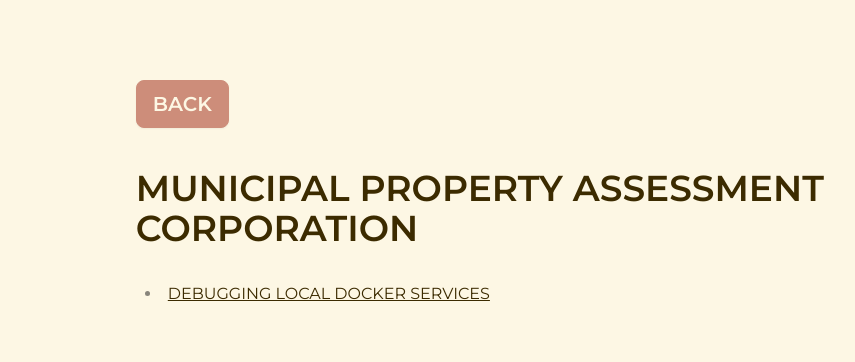
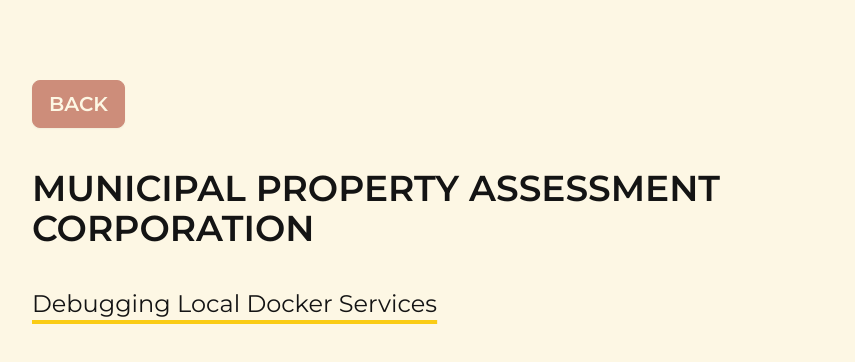
Before and after one commit to yong1le/portfolio, a Next.js app: page /municipal-property-assessment-corporation in a window 1280 px wide. Shown: the top 362 px of the page, without its empty margins (160-1015 px from the left). Built offline with nearby package versions, Linux system fonts and the light colour scheme.

Commit message:
feat: add experiences section

```diff
--- a/app/[location]/layout.tsx
+++ b/app/[location]/layout.tsx
@@ -1,6 +1,6 @@
 const Layout = ({ children }: { children: React.ReactNode }) => {
   return (
-    <div className="flex h-full min-h-screen justify-center bg-secondary p-20">
+    <div className="flex h-full min-h-screen justify-center bg-secondary px-10 py-20 lg:px-48">
       {children}
     </div>
   );
--- a/app/[location]/page.tsx
+++ b/app/[location]/page.tsx
@@ -1,5 +1,6 @@
 import fs from "fs";
 import Link from "next/link";
+import LinkedList from "../components/Utils/LinkList";
 
 const Location = async ({ params }: { params: { location: string } }) => {
   const locationsDirectory = process.cwd() + `/data/${params.location}`;
@@ -18,20 +19,11 @@
       >
         BACK
       </Link>
-      <div className="prose">
-        <h1 className="self-start">
+      <div>
+        <h1 className="self-start text-xl font-bold lg:text-4xl">
           {params.location.replaceAll(/[-_]/g, " ").toUpperCase()}
         </h1>
-        <ul>
-          {experiences &&
-            experiences.map((exp, i) => (
-              <li key={i}>
-                <Link href={`${baseDirectory}/${exp}`}>
-                  {exp.replaceAll(/[-_]/g, " ").toUpperCase()}
-                </Link>
-              </li>
-            ))}
-        </ul>
+        <LinkedList links={experiences} linkPrefix={`/${baseDirectory}`} />
       </div>
     </div>
   );
--- /dev/null
+++ b/app/components/Experiences/ExperiencesSection.tsx
@@ -0,0 +1,22 @@
+import fs from "fs";
+import LinkedList from "../Utils/LinkList";
+
+const ExperiencesSection = () => {
+  const experiences: string[] = [];
+  fs.readdirSync(process.cwd() + "/data", { withFileTypes: true }).forEach(
+    (file) => {
+      if (file.isDirectory()) {
+        experiences.push(file.name);
+      }
+    },
+  );
+
+  return (
+    <div className="flex min-h-screen flex-col justify-center bg-secondary text-secondary-content">
+      <h1 className="text-xl font-bold lg:text-4xl">Experiences</h1>
+      <LinkedList links={experiences} linkPrefix="" />
+    </div>
+  );
+};
+
+export default ExperiencesSection;
--- a/app/components/Layout/Header.tsx
+++ b/app/components/Layout/Header.tsx
@@ -6,11 +6,13 @@
 const Header = ({
   aboutID,
   projectsID,
+  experiencesID,
   skillsID,
   triggerID,
 }: {
   aboutID: string;
   projectsID: string;
+  experiencesID: string;
   skillsID: string;
   triggerID: string;
 }) => {
@@ -21,6 +23,11 @@
 
   const gotoProjects = () => {
     const elm = document.querySelector(`#${projectsID}`);
+    elm?.scrollIntoView({ behavior: "smooth" });
+  };
+
+  const gotoExperiences = () => {
+    const elm = document.querySelector(`#${experiencesID}`);
     elm?.scrollIntoView({ behavior: "smooth" });
   };
 
@@ -110,6 +117,9 @@
             <button className={buttonFormat} onClick={gotoAbout}>
               About Me
             </button>
+            <button className={buttonFormat} onClick={gotoExperiences}>
+              Experiences
+            </button>
             <button className={buttonFormat} onClick={gotoProjects}>
               Projects
             </button>
@@ -131,9 +141,12 @@
   const buttonFormat =
     "btn btn-ghost hover:scale-110 hover:bg-transparent sm:text-xl underline decoration-4 underline-offset-4 decoration-yellow-400 px-0";
   return (
-    <div className="flex flex-row justify-between sm:justify-start sm:gap-10">
+    <div className="flex flex-row flex-wrap justify-between sm:justify-start sm:gap-10">
       <button className={buttonFormat} onClick={gotoAbout}>
         About Me
+      </button>
+      <button className={buttonFormat} onClick={gotoExperiences}>
+        Experiences
       </button>
       <button className={buttonFormat} onClick={gotoProjects}>
         Projects
--- /dev/null
+++ b/app/components/Utils/LinkList.tsx
@@ -0,0 +1,34 @@
+import Link from "next/link";
+
+const LinkedList = ({
+  links,
+  linkPrefix,
+}: {
+  links: string[];
+  linkPrefix: string;
+}) => {
+  const transformWord = (word: string) => {
+    return word
+      .replaceAll(/[-_]/g, " ")
+      .split(" ")
+      .map((w) => w[0].toUpperCase() + w.substring(1))
+      .join(" ");
+  };
+  return (
+    <ul>
+      {links &&
+        links.map((link, i) => (
+          <li
+            key={i}
+            className="mt-10 leading-loose underline decoration-yellow-400 decoration-4 underline-offset-8 transition-all duration-500 hover:pl-10"
+          >
+            <Link href={`${linkPrefix}/${link}`} className="lg:text-2xl">
+              {transformWord(link)}
+            </Link>
+          </li>
+        ))}
+    </ul>
+  );
+};
+
+export default LinkedList;
--- a/app/page.tsx
+++ b/app/page.tsx
@@ -9,6 +9,7 @@
 import { IoCaretDownOutline } from "react-icons/io5";
 import Footer from "./components/Layout/Footer";
 import { Skill } from "./enums";
+import ExperiencesSection from "./components/Experiences/ExperiencesSection";
 
 const Home = () => {
   const skills: Skill[] =
@@ -27,6 +28,7 @@
           <Header
             aboutID="AboutSection"
             projectsID="ProjectsSection"
+            experiencesID="ExperiencesSection"
             skillsID="SkillsSection"
             triggerID="HeaderTrigger"
           />
@@ -39,6 +41,9 @@
         </div>
         <div id="AboutSection" className="h-screen">
           <AboutSection />
+        </div>
+        <div id="ExperiencesSection">
+          <ExperiencesSection />
         </div>
         <div id="ProjectsSection">
           <MainProjectsList projects={projects} />
```
